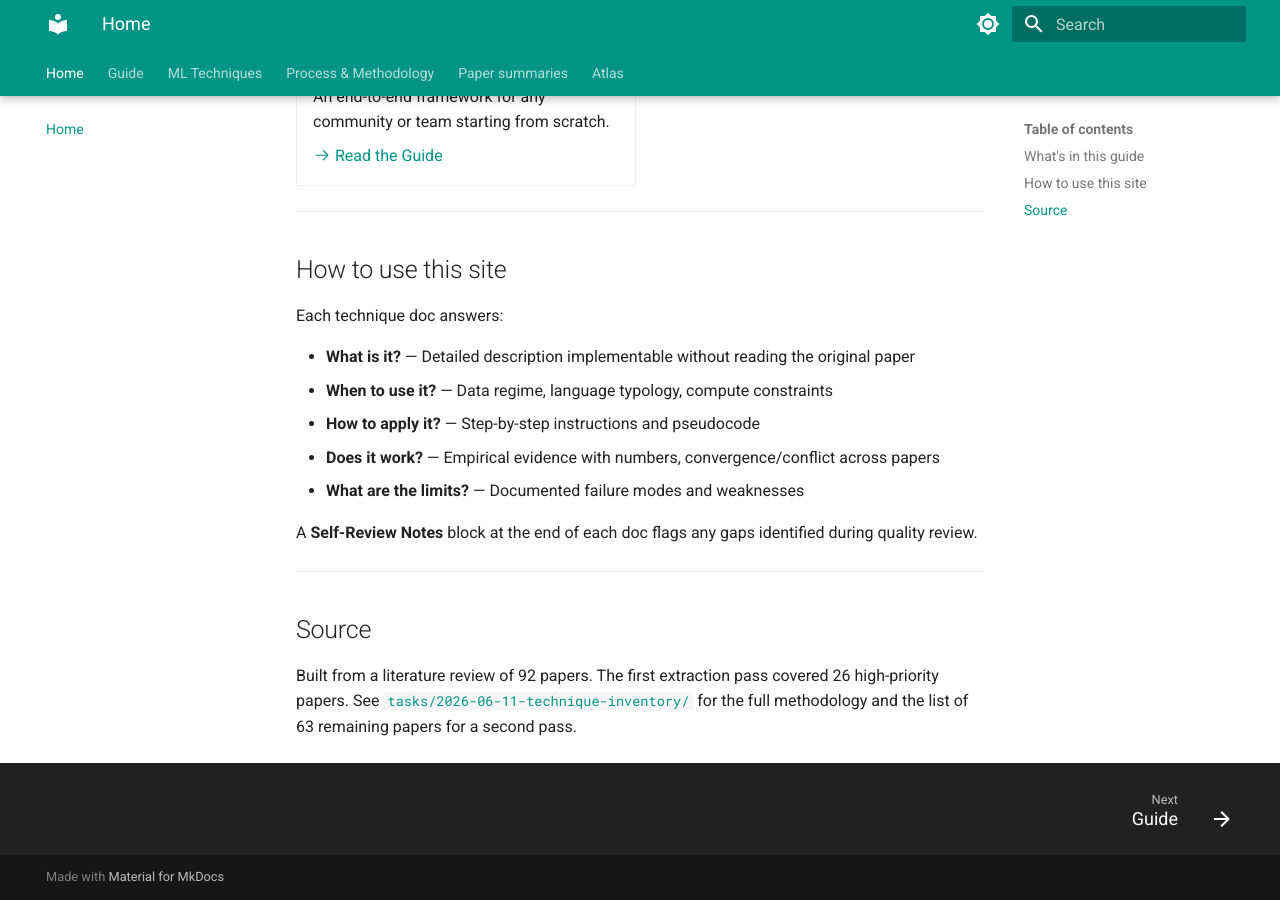
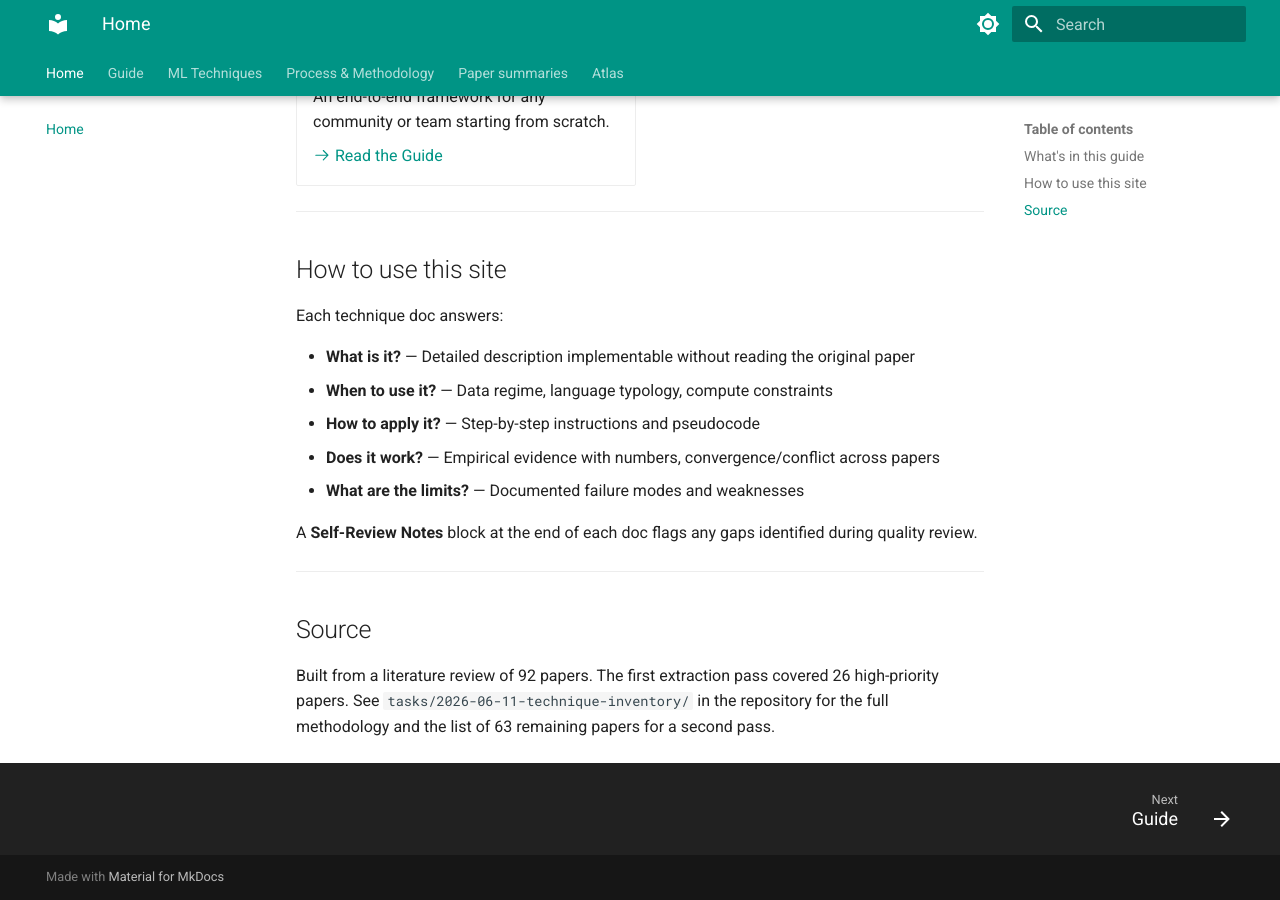
Before and after one commit to hugobb/IndigenousAI, an MkDocs documentation site: the page built from docs/docs/index.md, in a window 1280 px wide and 900 px high, scrolled down 667 px. Built offline with MkDocs 1.6.1 and Material for MkDocs 9.7.7, drawn with Linux system fonts in a browser that asks for light colours.

Commit message:
fix: the guide's front page linked to github.com, not to what it names
The anchor text promises `tasks/2026-06-11-technique-inventory/` and the href was
`https://github.com` — GitHub's home page. "Never invent a destination" is the
rule this sub-project built a CI gate to enforce, and this is on the front page
of the published guide. `check-links` cannot see it by construction (it walks
what the bundle cites) and MkDocs does not check external links.

The anchor is removed rather than repointed. `git remote` gives
`github.com/hugobb/IndigenousAI`, from which a URL could be composed — but the
repository is unpushed and its visibility is unknown, so that link would be a
second unverified destination replacing the first. The path is still named; a
reader with the repository can find it, and nobody is promised a page.

One line, under a narrow exception ruled by the coordinator to the standing
"nothing under docs/docs/" prohibition. Nothing else in that file is touched.

Co-Authored-By: Claude Opus 5 (1M context) <noreply@anthropic.com>

```diff
--- a/docs/docs/index.md
+++ b/docs/docs/index.md
@@ -50,4 +50,4 @@ A **Self-Review Notes** block at the end of each doc flags any gaps identified d
 ## Source
 
 Built from a literature review of 92 papers. The first extraction pass covered 26 high-priority papers.
-See [`tasks/2026-06-11-technique-inventory/`](https://github.com) for the full methodology and the list of 63 remaining papers for a second pass.
+See `tasks/2026-06-11-technique-inventory/` in the repository for the full methodology and the list of 63 remaining papers for a second pass.
```
